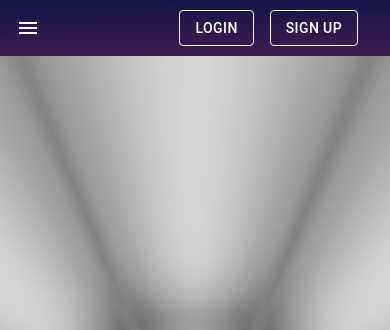
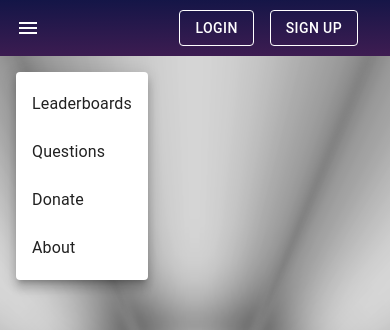
Before and after one commit to nenadmne/quiz, a React (Vite) app in the folder frontend/: page / in a window 390 px wide. Both pictures are taken after a click on the button 28 px from the left and 28 px from the top of the page. Shown: the top 330 px of the page. Built offline with nearby package versions, Linux system fonts and the light colour scheme; no server answers.

Commit message:
Added menu from hamburger icon

```diff
--- a/frontend/src/layouts/NavigationBar.jsx
+++ b/frontend/src/layouts/NavigationBar.jsx
@@ -34,6 +34,7 @@ export default function NavigationBar() {
   const username = localStorage.getItem("username");
 
   const [anchorEl, setAnchorEl] = useState(null);
+  const [hamburger, setHamburger] = useState(null);
 
   const handleMenu = (event) => {
     setAnchorEl(event.currentTarget);
@@ -48,6 +49,14 @@ export default function NavigationBar() {
     localStorage.removeItem("token");
     localStorage.removeItem("username");
     window.location.href = "/";
+  };
+
+  const handleHamburgerOpen = (event) => {
+    setHamburger(event.currentTarget);
+  };
+
+  const handleHamburgerClose = () => {
+    setHamburger(null);
   };
 
   return (
@@ -68,9 +77,32 @@ export default function NavigationBar() {
               color="inherit"
               aria-label="menu"
               sx={{ mr: 2 }}
+              onClick={handleHamburgerOpen}
             >
               <MenuIcon />
             </IconButton>
+            <Menu
+              id="menu-appbar"
+              anchorEl={hamburger}
+              anchorOrigin={{
+                vertical: "top",
+                horizontal: "left",
+              }}
+              keepMounted
+              transformOrigin={{
+                vertical: "top",
+                horizontal: "left",
+              }}
+              open={Boolean(hamburger)}
+              onClose={handleHamburgerClose}
+              style={{ top: "3.5rem" }}
+            >
+              <MenuItem> Leaderboards </MenuItem>
+              <MenuItem> Questions </MenuItem>
+              <MenuItem> Donate </MenuItem>
+              <MenuItem> About </MenuItem>
+            </Menu>
+
             <Typography
               variant="h6"
               component="div"
```
